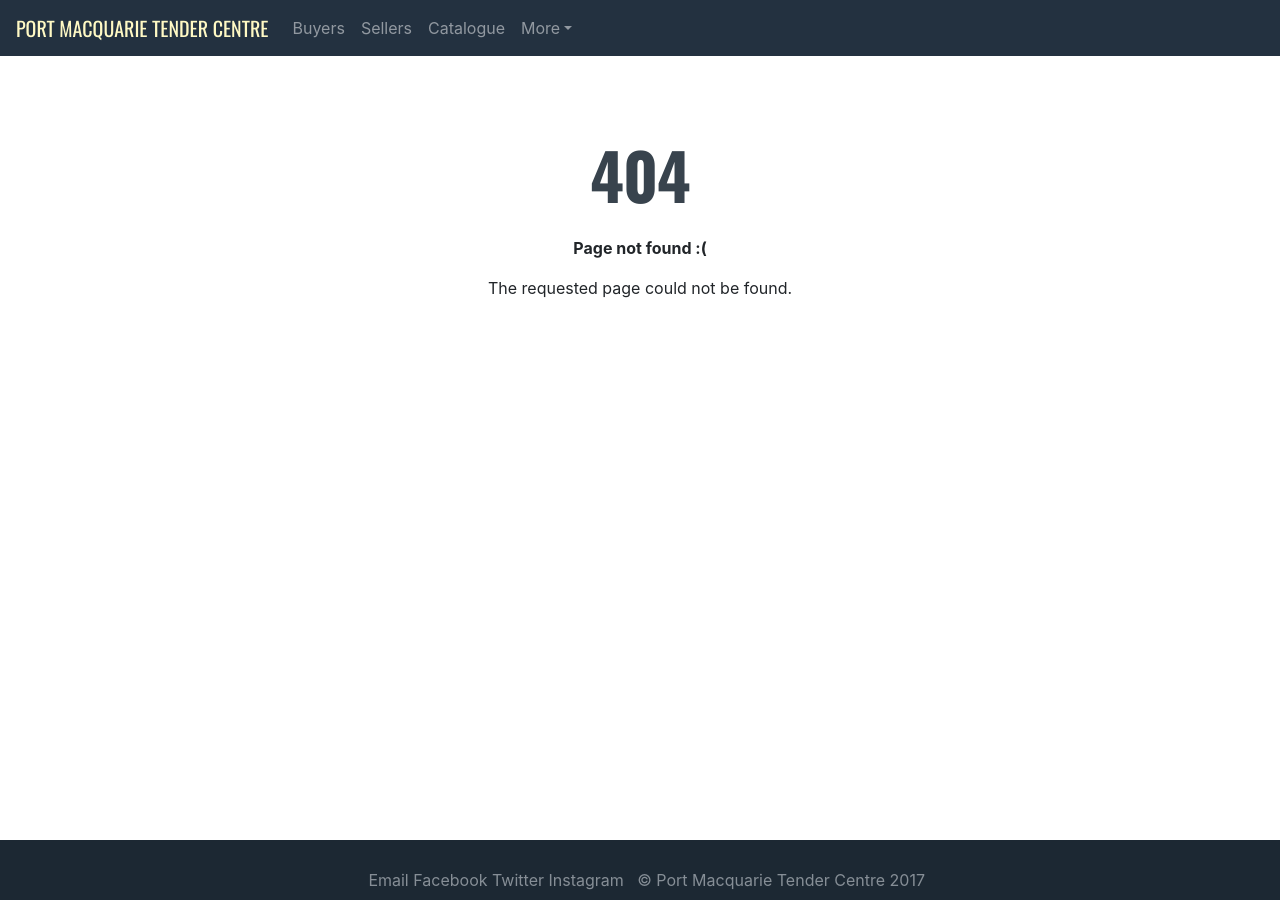
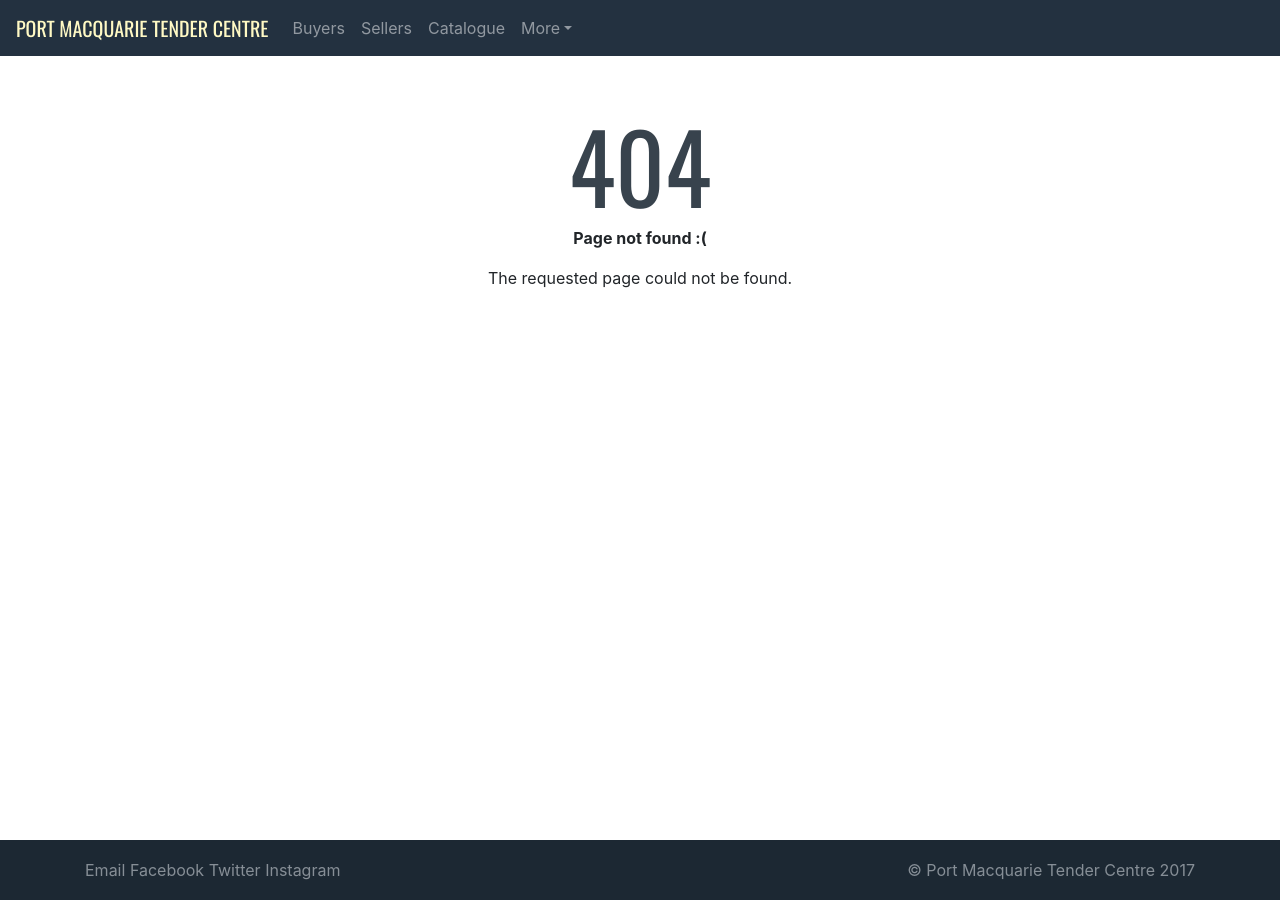
Before and after one commit to tendercentre/tendercentre.github.io, a Jekyll site: the page built from 404.html, in a window 1280 px wide. Built offline with Jekyll 4.4.1, drawn with Linux system fonts in a browser that asks for light colours; nearby versions of some CDN libraries.

Commit message:
Fixed 404 styling and added some padding to bottom of all pages

```diff
--- a/404.html
+++ b/404.html
@@ -2,23 +2,8 @@
 layout: default
 ---
 
-<style type="text/css" media="screen">
-  .container {
-    margin: 10px auto;
-    max-width: 600px;
-    text-align: center;
-  }
-  h1 {
-    margin: 30px 0;
-    font-size: 4em;
-    line-height: 1;
-    letter-spacing: -1px;
-  }
-</style>
-
-<div class="container">
-  <h1>404</h1>
-
-  <p><strong>Page not found :(</strong></p>
+<div class="text-center">
+  <h1 class="display-1 font-bold">404</h1>
+  <p class="font-weight-bold">Page not found :(</p>
   <p>The requested page could not be found.</p>
 </div>
--- a/_includes/css/main.css
+++ b/_includes/css/main.css
@@ -11,6 +11,7 @@
 
 .main-content {
     padding-top: 3.5rem;
+    padding-bottom: 3.5rem;
 }
 
 h1,
```
